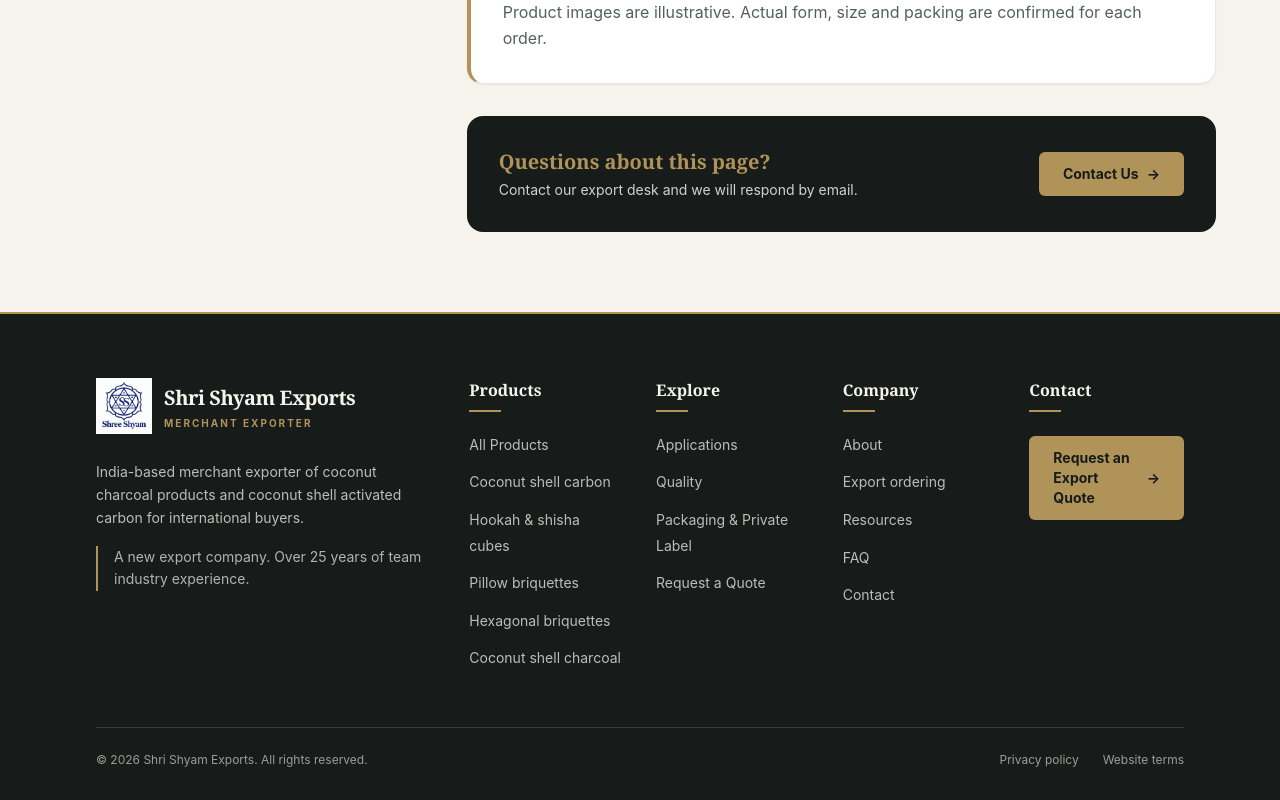
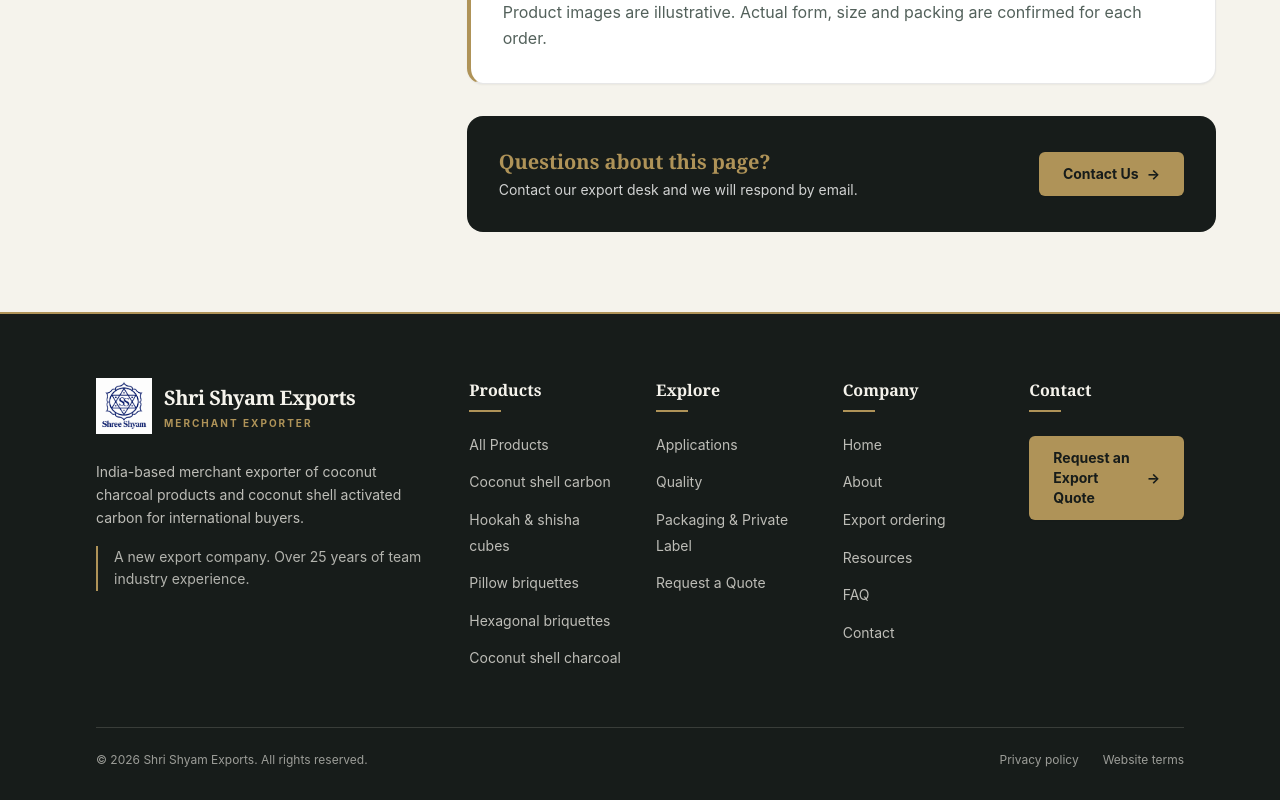
Before and after one commit to yashshingne33/shreeshyamexports, a React (Vite) app: page /disclaimer in a window 1280 px wide. Shown: the part 1665-2465 px from the top of the page. Built offline with nearby package versions, Linux system fonts and the light colour scheme.

Commit message:
Fixed scroll to up function

```diff
--- a/src/App.jsx
+++ b/src/App.jsx
@@ -22,10 +22,13 @@
 import Disclaimer from "./pages/Disclaimer.jsx";
 
 function ScrollToTop() {
-  const { pathname, hash } = useLocation();
-  useEffect(() => { if (!hash) window.scrollTo(0, 0); }, [pathname, hash]);
+  const { pathname, hash, key } = useLocation();
+  useEffect(() => {
+    if (!hash) window.scrollTo(0, 0);
+  }, [pathname, hash, key]);
   return null;
 }
+
 
 export default function App() {
   return (
--- a/src/components/layout/Footer.jsx
+++ b/src/components/layout/Footer.jsx
@@ -35,7 +35,10 @@
 
 // Products: hub first, then the families.
 const PRODUCT_LINKS = [{ label: "All Products", to: "/products/" }, ...merge(NAV_PRODUCTS, PLAN_PRODUCTS).filter((l) => l.to !== "/products/")];
-const COMPANY_LINKS = merge(NAV_COMPANY, PLAN_COMPANY);
+const COMPANY_LINKS = [
+  { label: "Home", to: "/" },
+  ...merge(NAV_COMPANY, PLAN_COMPANY),
+];
 
 /* ------------------------------------------------------------------ *
  * STYLES (shared with the header and hero)
--- a/src/components/layout/Header.jsx
+++ b/src/components/layout/Header.jsx
@@ -21,7 +21,6 @@
   { label: "Export Ordering", to: "/export-ordering/" },
   { label: "Resources", to: "/resources/" },
   { label: "FAQ", to: "/faq/" },
-  // { label: "Contact", to: "/contact/" },
 ];
 
 const merge = (base = [], extra = []) => {
@@ -132,7 +131,8 @@
   const openBtnRef = useRef(null);
   const dialogRef = useRef(null);
 
-  const inGroup = (links) => links.some((l) => pathname.startsWith(l.to));
+  const inGroup = (links) =>
+  links.some((l) => (l.to === "/" ? pathname === "/" : pathname.startsWith(l.to)));
 
   useEffect(() => { setMenuOpen(false); }, [pathname]);
 
--- a/src/data/site.js
+++ b/src/data/site.js
@@ -27,7 +27,6 @@
   { label: "Export ordering", to: "/export-ordering/" },
   { label: "Resources", to: "/resources/" },
   { label: "FAQ", to: "/faq/" },
-  // { label: "Contact", to: "/contact/" },
 ];
 
 export const ORDERING_STEPS = [
```
